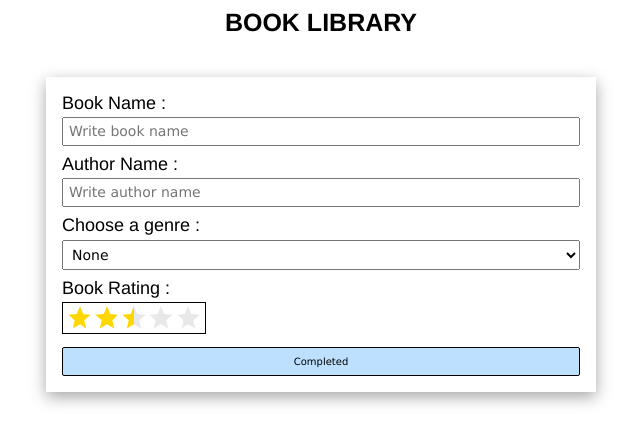
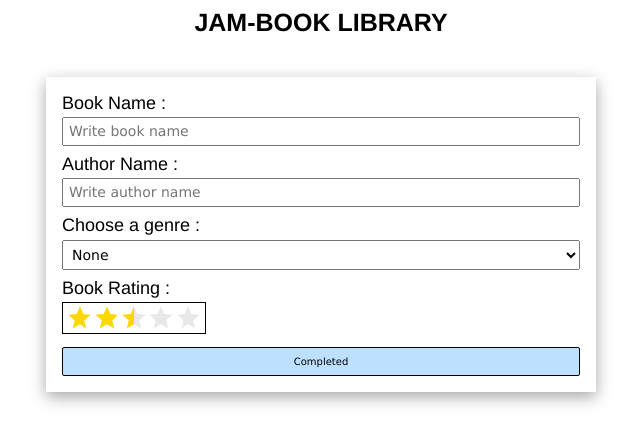
Before and after one commit to Hammad8ahmad/book-library, a website built with webpack: page index.html in a window 1280 px wide. Shown: the whole page, without its empty margins (319-959 px from the left). Built offline with nearby package versions, Linux system fonts and the light colour scheme; some packages are replaced by stand-ins of ours; no server answers; the database is empty.

Commit message:
fixed title

```diff
--- a/index.html
+++ b/index.html
@@ -9,7 +9,7 @@
   <body>
     <div class="alert hidden">Plz fill all the input fields</div>
     <!-- // MAIN CONTENT // -->
-    <h1 class="main-header">BOOK LIBRARY</h1>
+    <h1 class="main-header">JAM-BOOK LIBRARY</h1>
     <div class="main-container">
       <!-- // MAIN CONTENT // -->
       <div class="main-content">
```
Also changed, not shown: styles.css (+0 -9 lines).
